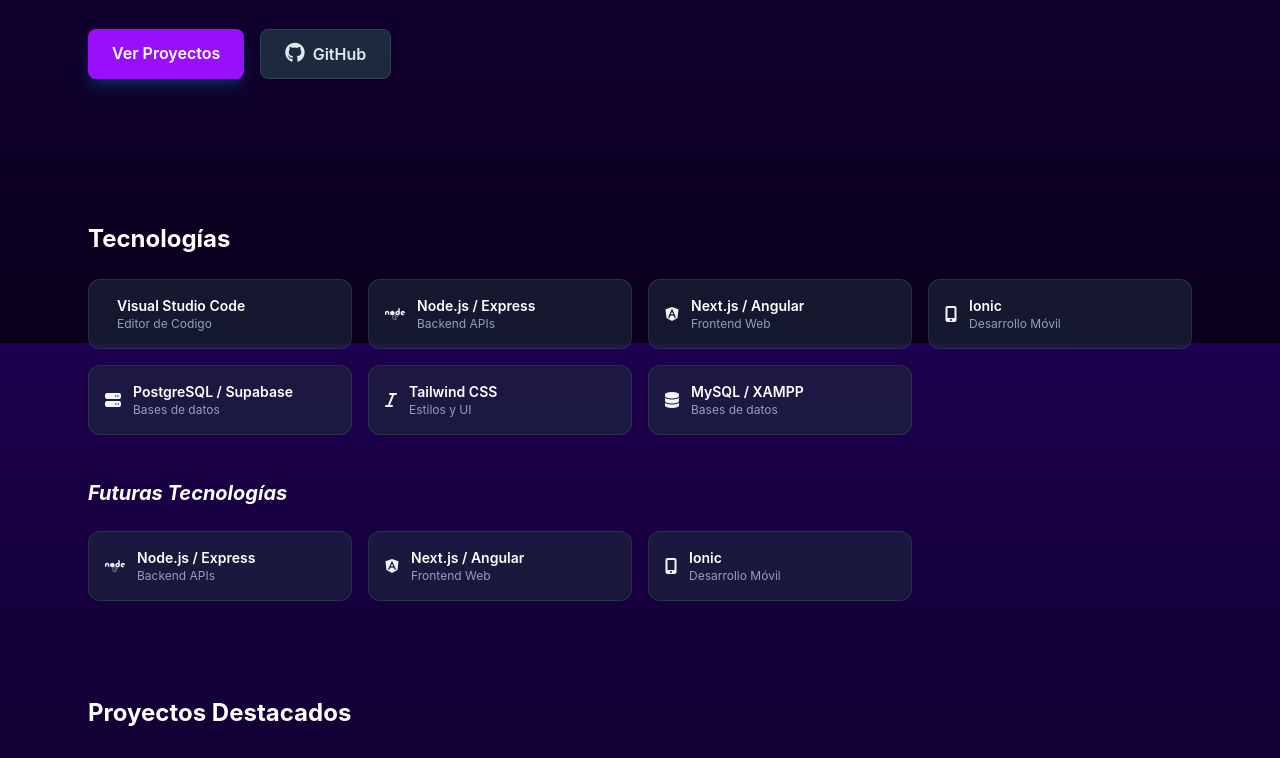
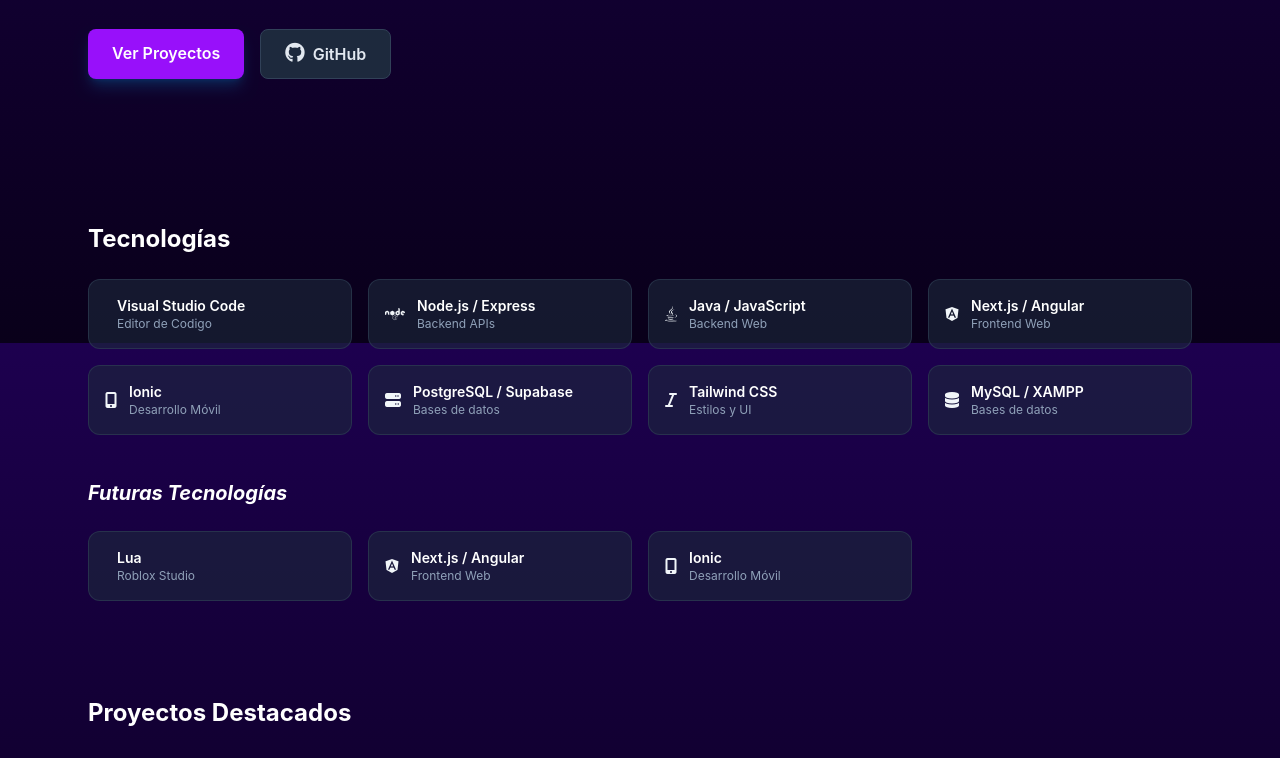
Before and after one commit to Arreolax/Arreolax, a website: page index.html in a window 1280 px wide. Shown: the part 457-1215 px from the top of the page. Drawn offline with nearby package versions, Linux system fonts and the light colour scheme.

Commit message:
Og image fix

```diff
--- a/index.html
+++ b/index.html
@@ -4,7 +4,7 @@
 <head>
     <meta property="og:title" content="Alejandro Portfolio">
     <meta property="og:description" content="Portafolio de Trabajo de Arreolax">
-    <meta property="og:image" content="./src/images/og.jpg">
+    <meta property="og:image" content="https://arreolax.github.io/Arreolax/src/images/og.jpg">
     <meta property="og:url" content="https://arreolax.github.io/Arreolax/">
     <meta property="twitter:card" content="summary_large_image">
 
@@ -114,6 +114,16 @@
                 </div>
 
                 <div class="bg-slate-800/60 p-4 rounded-xl border border-slate-700/60 flex items-center gap-3">
+                    <i class="fa-brands fa-java"></i>
+                    <div>
+                        <h3 class="font-semibold text-white text-sm">
+                            Java / JavaScript
+                        </h3>
+                        <p class="text-xs text-slate-400">Backend Web</p>
+                    </div>
+                </div>
+
+                <div class="bg-slate-800/60 p-4 rounded-xl border border-slate-700/60 flex items-center gap-3">
                     <i class="fa-brands fa-angular"></i>
                     <div>
                         <h3 class="font-semibold text-white text-sm">
@@ -164,12 +174,12 @@
                 </h2>
                 <div class="grid grid-cols-2 sm:grid-cols-3 md:grid-cols-4 gap-4">
                     <div class="bg-slate-800/60 p-4 rounded-xl border border-slate-700/60 flex items-center gap-3">
-                        <i class="fa-brands fa-node"></i>
+                        <i class="fa-brands fa-roblox-creator-studio"></i>
                         <div>
                             <h3 class="font-semibold text-white text-sm">
-                                Node.js / Express
+                                Lua
                             </h3>
-                            <p class="text-xs text-slate-400">Backend APIs</p>
+                            <p class="text-xs text-slate-400">Roblox Studio</p>
                         </div>
                     </div>
 
```
